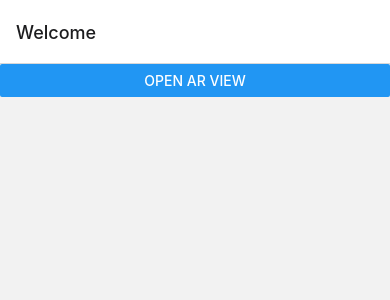
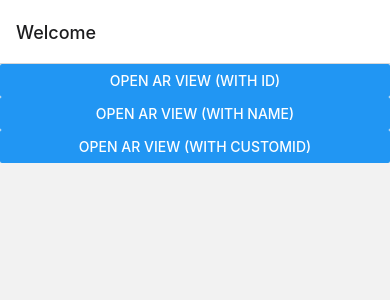
Before and after one commit to postindustria-tech/JewelryAR-RN-SDK-SampleApp, a React Native app: screen / in a window 390 px wide. Shown: the top 300 px of the page. Built offline with nearby package versions, Linux system fonts and the light colour scheme.

Commit message:
Add examples of using `modelCustomId` and `modelName`

```diff
--- a/App.tsx
+++ b/App.tsx
@@ -10,12 +10,26 @@ const Stack = createNativeStackNavigator();
 
 const HomeScreen = ({ navigation }) => {
   return (
-    <Button
-      title="Open AR View"
-      onPress={() =>
-        navigation.navigate('AR', { modelId: '73' })
-      }
-    />
+    <View>
+      <Button
+        title="Open AR View (with ID)"
+        onPress={() =>
+          navigation.navigate('AR', { modelId: '73' })
+        }
+      />
+      <Button
+        title="Open AR View (with Name)"
+        onPress={() =>
+          navigation.navigate('AR', { modelName: 'loreto' })
+        }
+      />
+      <Button
+        title="Open AR View (with CustomID)"
+        onPress={() =>
+          navigation.navigate('AR', { modelCustomId: 'CID324895' })
+        }
+      />
+    </View>
   );
 };
 
@@ -26,6 +40,8 @@ const ArScreen = ({ navigation, route }) => {
       apiURL="https://stage-api-ar.postindustria.com/v1"
       apiKey="spWyH9aA-OEL-Bl27KHAeQ"
       modelId={route.params.modelId}
+      modelCustomId={route.params.modelCustomId}
+      modelName={route.params.modelName}
     />
   );
 };
```
